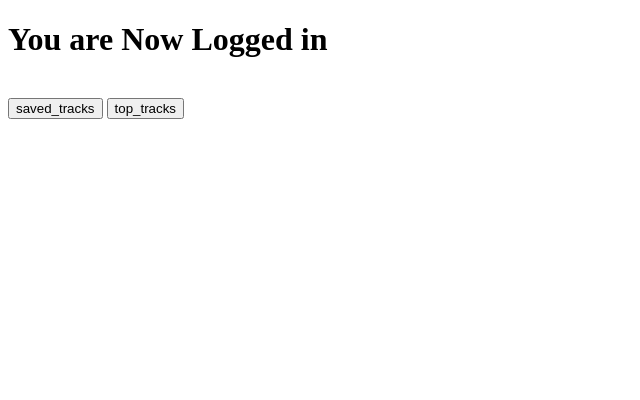
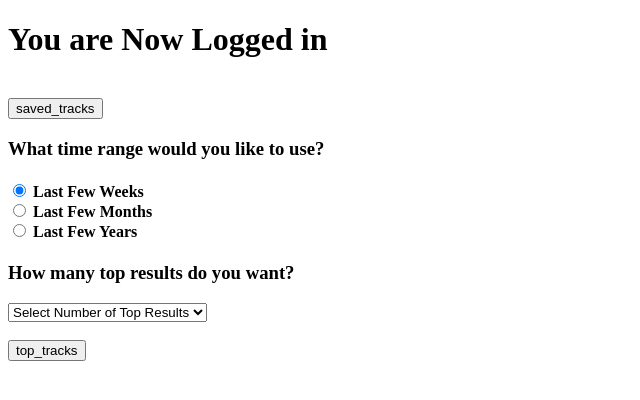
Before and after one commit to tyler-sanzo/spotify_rewrapped, a Flask app: template templates/logged_in.html in a window 1280 px wide. Shown: the top 400 px of the page, without its empty margins (0-640 px from the left). Run offline with Flask 2, Linux system fonts and the light colour scheme; the template is opened without the code that fills it, so the values that code supplies are empty.

Commit message:
Add radio button and drop down for top tracks customization.

```diff
--- a/basic_app.py
+++ b/basic_app.py
@@ -1,6 +1,7 @@
 from flask import Flask, render_template, request, redirect, session, url_for
 
 import pandas as pd
+import numpy as np
 
 import spotipy
 from spotipy.oauth2 import SpotifyOAuth
@@ -87,9 +88,10 @@ def home():
 
 		# if a post with form data key= 'top_tracks'
 		if request.form.get('top_tracks'):
-
-			top_tracks = sp.current_user_top_tracks(limit=50, offset=0, time_range='medium_term')
+			data = request.form
+			top_tracks = sp.current_user_top_tracks(limit=data['num_tracks'], time_range=data['time_range'])
 			df = pd.DataFrame(top_tracks_cleaner(top_tracks))
+			df.index = np.arange(1, len(df) + 1)
 
 			return render_template('user_data.html', data=df.to_html())
 
--- a/templates/logged_in.html
+++ b/templates/logged_in.html
@@ -11,6 +11,25 @@
 		<br>
 		<form action='/' method='POST'>
 			<input type="submit" name="saved_tracks" value="saved_tracks">
+
+			<h3>What time range would you like to use?</h3>
+			<h4>
+				<input type="radio" name="time_range" id="inlineCheckbox1" value="short_term" checked> Last Few Weeks
+				<br />
+				<input type="radio" name="time_range" id="inlineCheckbox2" value="medium_term"> Last Few Months
+				<br />
+				<input type="radio" name="time_range" id="inlineCheckbox3" value="long_term"> Last Few Years
+			</h4>
+			<h3>How many top results do you want?</h3>
+			<select name="num_tracks">
+                <option value="">Select Number of Top Results</option>
+              <option value="10">Top 10</option>
+              <option value="25">Top 25</option>
+              <option value="50">Top 50</option>
+              <option value="100">Top 100</option>
+            </select>
+
+			<br /><br />
 			<input type="submit" name="top_tracks" value="top_tracks">
 		</form>
 	</div>
```
